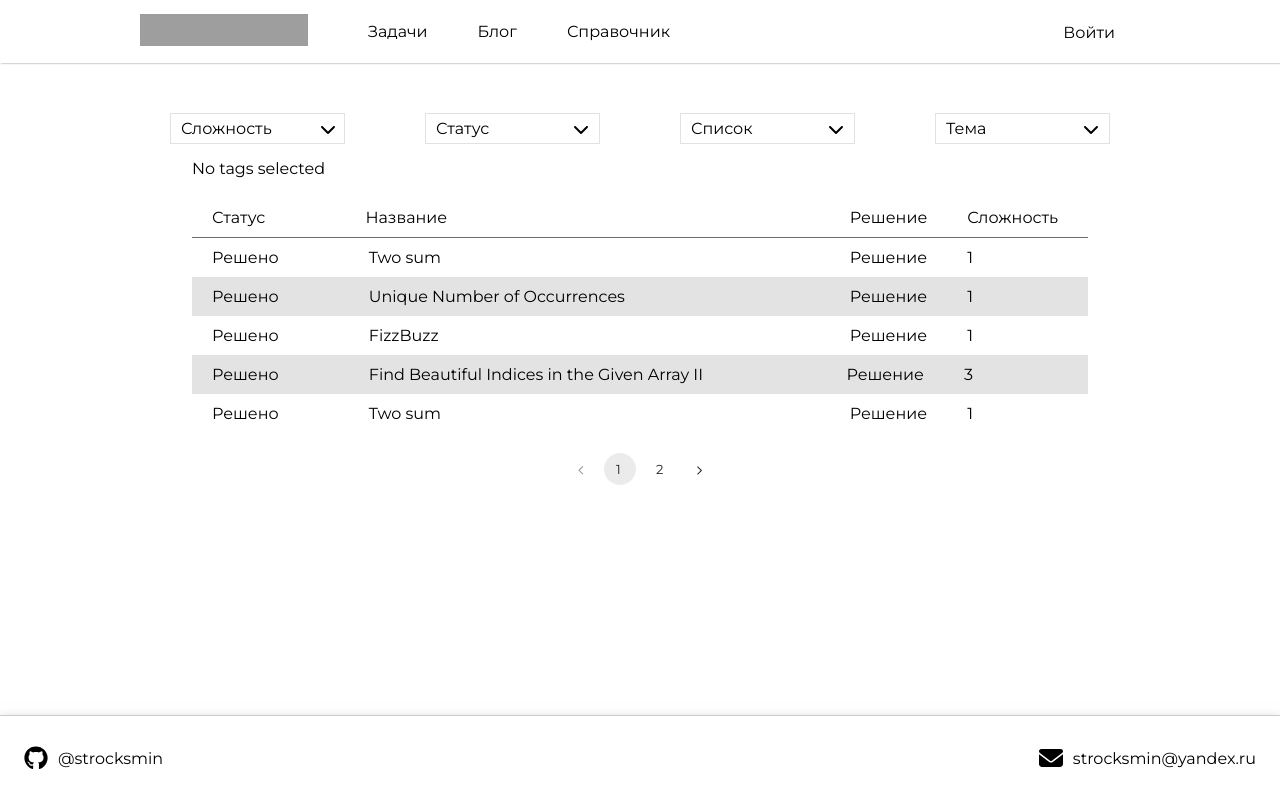
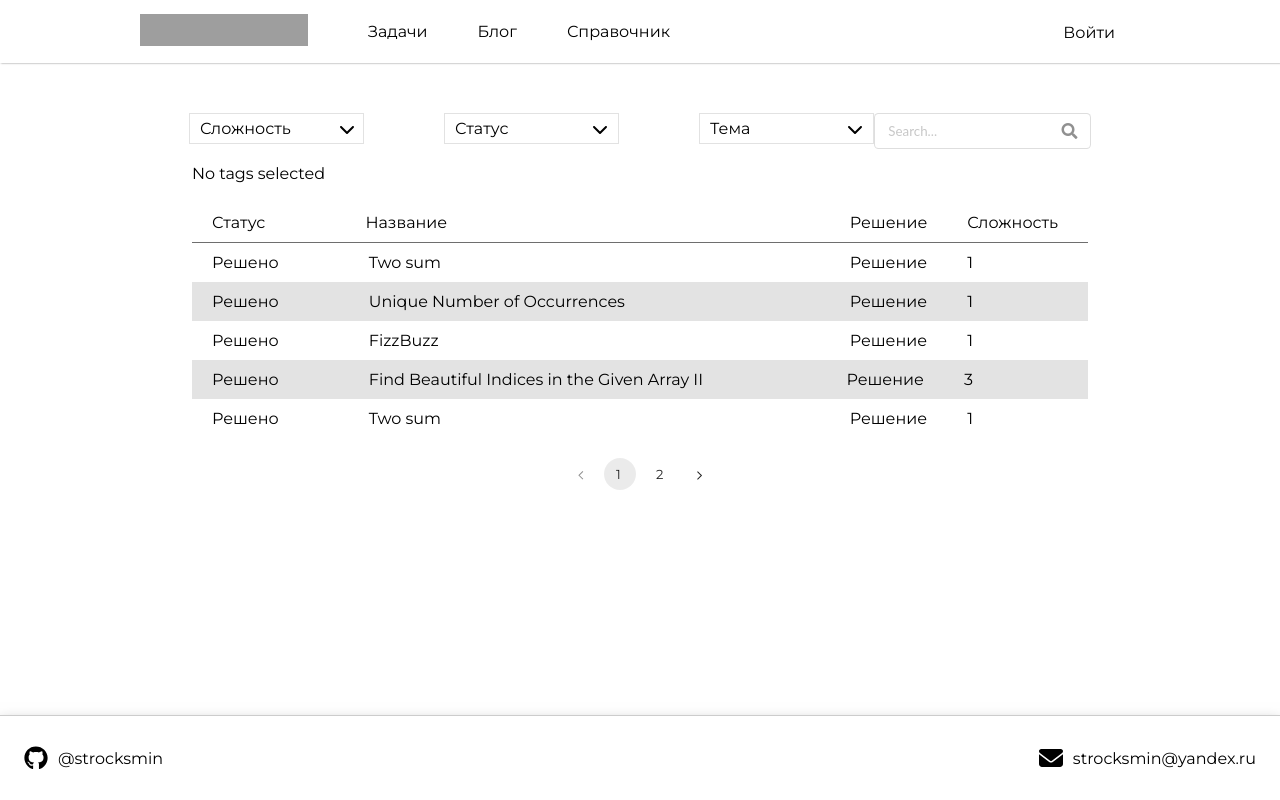
Before and after one commit to Strocksmin/crazecode, a Next.js app: page /test in a window 1280 px wide. Built offline with nearby package versions, Linux system fonts and the light colour scheme; grey boxes are pictures that could not be loaded.

Commit message:
feat: search by problems

```diff
--- a/app/components/Filter/FilterMenu.tsx
+++ b/app/components/Filter/FilterMenu.tsx
@@ -1,13 +1,18 @@
-import { faChevronDown } from '@fortawesome/free-solid-svg-icons';
-import { FontAwesomeIcon } from '@fortawesome/react-fontawesome';
+import "semantic-ui-css/components/input.min.css"
+import "semantic-ui-css/components/icon.min.css"
 import React from 'react';
 import Filter from './Filter';
+import Input from 'semantic-ui-react/dist/commonjs/elements/Input/Input';
+import { faSearch } from "@fortawesome/free-solid-svg-icons";
+import { FontAwesomeIcon } from "@fortawesome/react-fontawesome";
 
 type FilterMenuProps = {
     onFilterChange: (currentFilter: string) => void,
     filtersArray: string[],
     onSetFilterArray: (filtersArray: string[]) => void;
     filterStructure: {title: string, content:string[], state:string[]}[]
+    onSetSearchTerm: (searchTerm: React.SetStateAction<string>) => void
+    searchTerm:string
 };
 
 const FilterMenu:React.FC<FilterMenuProps> = (props) => {
@@ -15,7 +20,9 @@ const FilterMenu:React.FC<FilterMenuProps> = (props) => {
         onFilterChange,
         filtersArray,
         onSetFilterArray,
-        filterStructure
+        filterStructure,
+        onSetSearchTerm,
+        searchTerm
     } = props;
 
 
@@ -58,6 +65,10 @@ const FilterMenu:React.FC<FilterMenuProps> = (props) => {
         },
     ]; */
 
+    const handleChange = (e: any) => {
+        onSetSearchTerm(e.target.value);
+      };
+
     return (
     <div className='filter-block'>
             <div className='filter-menu'>
@@ -66,12 +77,18 @@ const FilterMenu:React.FC<FilterMenuProps> = (props) => {
                         <Filter title={filterObject.title}
                         content={filterObject.content}
                         onFilterChange={currentFilter => onFilterChange(currentFilter)}
-                        filters={filtersArray /*filterObject.state*/}
+                        filters={filtersArray}
                         onSetFilterArray={filtersArray => onSetFilterArray(filtersArray)}
-                        //filterStructure={filterStructure}
                         key={index}
                         />
                     ))}
+                </div>
+                <div className="ui icon input">
+                <Input
+                icon='search'
+                placeholder='Search...'
+                value={searchTerm}
+                onChange={handleChange}/>
                 </div>
             </div>
         </div>
--- a/app/components/Problems/ProblemsTable.tsx
+++ b/app/components/Problems/ProblemsTable.tsx
@@ -1,6 +1,5 @@
 "use client"
-import Link from 'next/link';
-import React, { useMemo, useState } from 'react';
+import React, { useEffect, useMemo, useState } from 'react';
 import Problem from './Problem';
 import Pagination from '../Pagination/Pagination';
 import FilterMenu from '../Filter/FilterMenu';
@@ -77,15 +76,6 @@ const ProblemsTable:React.FC<ProblemsTableProps> = () => {
             ]
         },
         {
-            title: "Список",
-            content: [
-                "Список 1", "Список 2", "Список 3"
-            ],
-            state: [
-
-            ]
-        },
-        {
             title: "Тема",
             content: [
                 "set", "array", "hashmap"
@@ -96,12 +86,17 @@ const ProblemsTable:React.FC<ProblemsTableProps> = () => {
         },
     ];
 
+    const [searchTerm, setSearchTerm] = useState("");
+
     const [filterArray, setFilterArray] = useState(list);
 
-    const filteredData = problems.filter((problem) => {
+    const searchResults = !searchTerm ? problems : problems.filter(
+        (problem) => problem.title.toLowerCase().includes(searchTerm.toLowerCase())
+    );
+
+    const filteredData = searchResults.filter((problem) => {
         return filterArray.every((tag) => problem.tags.includes(tag))
     });
-
 
     const currentTableData = () => {
     const firstPageIndex = (currentPage - 1) * pageSize;
@@ -115,6 +110,8 @@ const ProblemsTable:React.FC<ProblemsTableProps> = () => {
                 filtersArray={filterArray}
                 onSetFilterArray={filterArray => setFilterArray(filterArray)}
                 filterStructure={filterStructure}
+                searchTerm={searchTerm}
+                onSetSearchTerm={searchTerm => setSearchTerm(searchTerm)}
             />
              <div className='tags'>
         {filterArray.length > 0
@@ -150,7 +147,7 @@ const ProblemsTable:React.FC<ProblemsTableProps> = () => {
                 <Pagination
             className="pagination-bar"
             currentPage={currentPage}
-            totalCount={problems.length}
+            totalCount={filteredData.length}
             pageSize={pageSize}
             onPageChange={page => setCurrentPage(page)}
             />
--- a/package.json
+++ b/package.json
@@ -21,7 +21,9 @@
     "react-dom": "^18",
     "react-icons": "^5.0.1",
     "react-youtube": "^10.1.0",
-    "saas": "^1.0.0"
+    "saas": "^1.0.0",
+    "semantic-ui-css": "^2.5.0",
+    "semantic-ui-react": "^2.1.5"
   },
   "devDependencies": {
     "@types/node": "^20",
```
Also changed, not shown: 1 other file (tests, documents, lock files or other folders).
